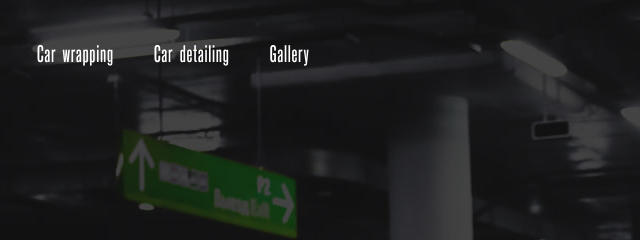
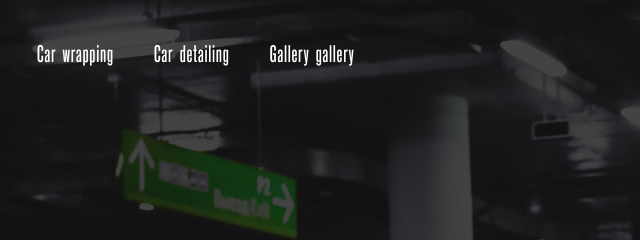
Before and after one commit to Sanyok133/Sanyok133.github.io, a plain HTML site: page index.html in a window 1280 px wide. Shown: the top 240 px of the page, 347-987 px from the left. Drawn offline with Linux system fonts and the light colour scheme.

Commit message:
Тренировка использования веток

```diff
--- a/index.html
+++ b/index.html
@@ -27,7 +27,7 @@
             </li>
 
             <li class="navigation-item">
-              <a class="link navigation-link" href="#">Gallery</a>
+              <a class="link navigation-link" href="#">Gallery gallery</a>
             </li>
           </ul>
         </nav>
```
